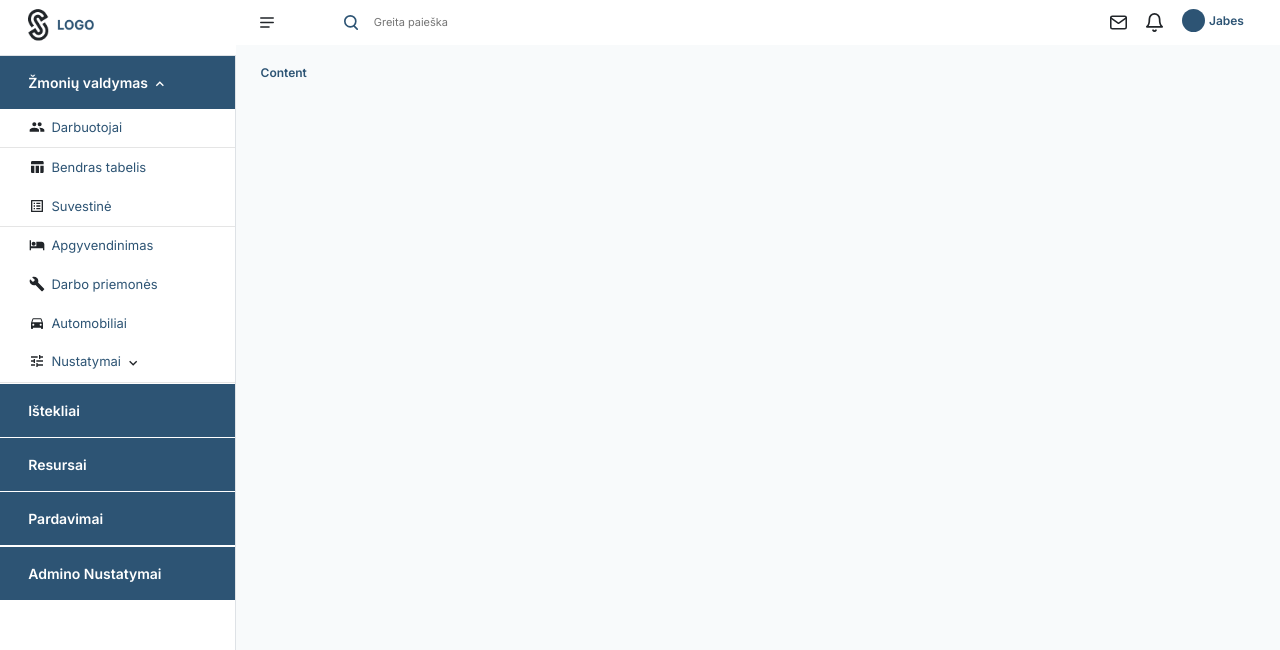
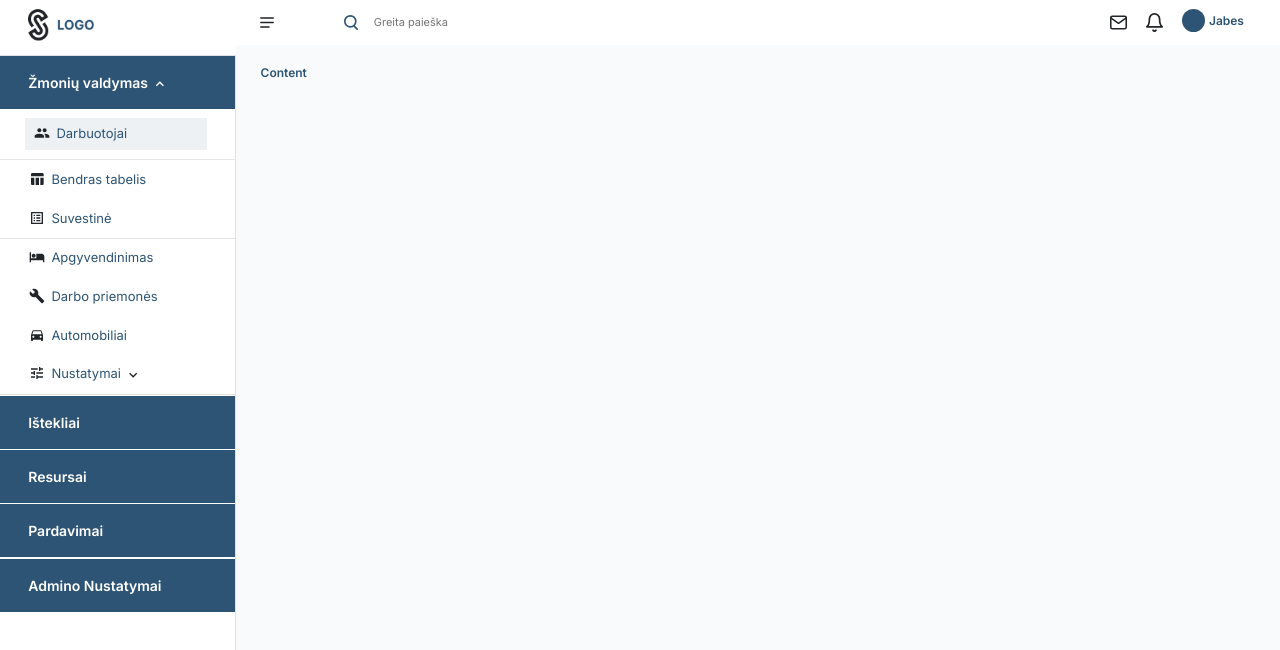
Before and after one commit to jacques-twizeyimana/ecommerce-admin, a React (Vite) app: page /employees in a window 1280 px wide. Both pictures are taken after a click on the picture 160 px from the left and 83 px from the top of the page. Shown: the top 650 px of the page. Built offline with nearby package versions, Linux system fonts and the light colour scheme.

Commit message:
feat: sidebar toogle active

```diff
--- a/src/components/Atoms/Sidebar/ListSubItem.tsx
+++ b/src/components/Atoms/Sidebar/ListSubItem.tsx
@@ -13,16 +13,20 @@ export default function ListSubItem(props: ListSubItemProps) {
     return (
         <React.Fragment>
             <div className="list-sub-items">
-                {props.items.map((item) => (
+                {props.items.map((item, i) => (
                     <React.Fragment key={item.id}>
                         <p className="mb-0 mt-0">
-                            <img src={`/icons/${item.icon}`} className="label-icon" alt='Icon' />
-                            {item.name}
+                            <span className={`col-12 d-block  ${(item.id == 11) ? 'active-show' : ''}`}>
+                                <img src={`/icons/${item.icon}`} className="label-icon" alt='Icon' />
+                                {item.name}
+
                             {(item.nestedItems) ?
                                 open ?
                                 <img src='/icons/arrow-up-black.svg' alt='arrow-down' onClick={toogleDropper} /> :
                                 <img src='/icons/arrow-down-dark.svg' alt='arrow-down' onClick={toogleDropper} />:
-                                 null} </p>
+                                 null}
+                                   </span>
+                                   </p>
                         {open ?
                             <div className="nested-items">
                                 {item.nestedItems?.map((it) => (
--- a/src/components/Molecules/Sidebar/ListItem.tsx
+++ b/src/components/Molecules/Sidebar/ListItem.tsx
@@ -10,7 +10,8 @@ export default function ListItem(props: ListItemProps) {
     }
     return (
         <div className="list-items">
-            <p className="mb-0 mt-0">{props.item.name}
+            <p className="mb-0 mt-0">
+                {props.item.name}
                 {(props.item.subItems) ?
                 open ?
                 <img src='/icons/arrow-up.svg' alt='arrow-down' onClick={toogleDropper} />:
--- a/src/styles/components/Organisms/Sidebar.scss
+++ b/src/styles/components/Organisms/Sidebar.scss
@@ -19,6 +19,8 @@
         height: 100%;
     }
 }
+
+
 
 .list-items {
     // padding: 1rem 2.4rem;
@@ -42,6 +44,15 @@
 .list-sub-items {
     background-color: white;
     border-bottom: 1px solid rgb(0 0 0 / 10%);
+    p.active {
+        background-color: #EEF1F4;
+        color: #212529 !important;
+        font-weight: 600;
+    }
+    span.active-show {
+        background-color: #EEF1F4;
+        padding: 6px 5px;
+    }
     p {
         color: #2D5474 !important;
         background-color: white;
```
